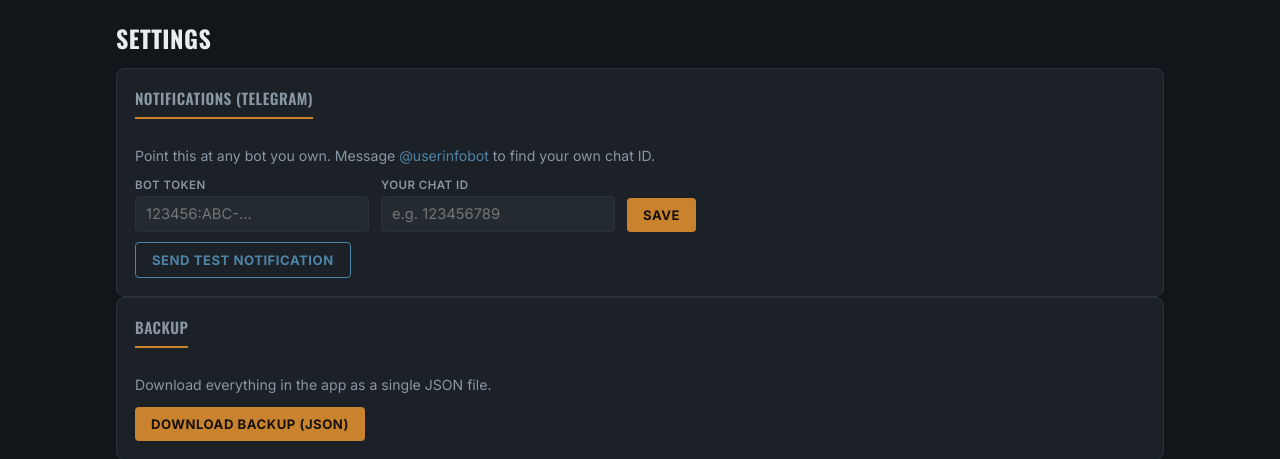
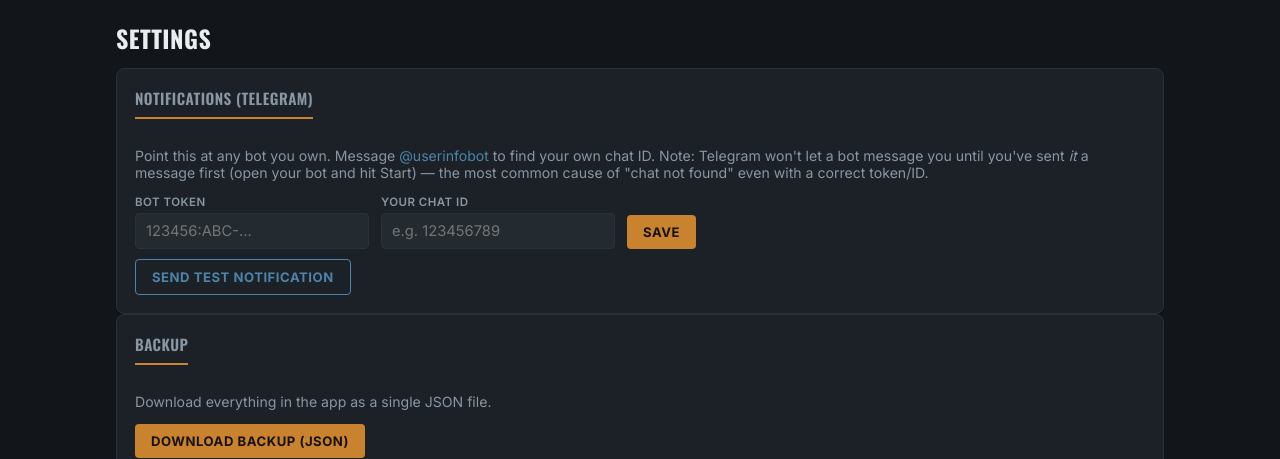
Before and after one commit to zementaye/lifehub, a Flask app: page /settings in a window 1280 px wide. Shown: the part 54-513 px from the top of the page. Run offline with Flask 3, Linux system fonts and the light colour scheme; data that the repository does not hold is empty.

Commit message:
Update settings.html

```diff
--- a/templates/settings.html
+++ b/templates/settings.html
@@ -5,7 +5,7 @@
 
 <div class="card wide">
   <h3>Notifications (Telegram)</h3>
-  <p class="muted">Point this at any bot you own. Message <a href="https://t.me/userinfobot" target="_blank">@userinfobot</a> to find your own chat ID.</p>
+  <p class="muted">Point this at any bot you own. Message <a href="https://t.me/userinfobot" target="_blank">@userinfobot</a> to find your own chat ID. Note: Telegram won't let a bot message you until you've sent <em>it</em> a message first (open your bot and hit Start) — the most common cause of "chat not found" even with a correct token/ID.</p>
   <form method="post" action="{{ url_for('save_settings') }}" class="inline-form">
     <label>Bot token <input type="text" name="tg_bot_token" value="{{ values.tg_bot_token }}" placeholder="123456:ABC-..."></label>
     <label>Your chat ID <input type="text" name="tg_chat_id" value="{{ values.tg_chat_id }}" placeholder="e.g. 123456789"></label>
```
